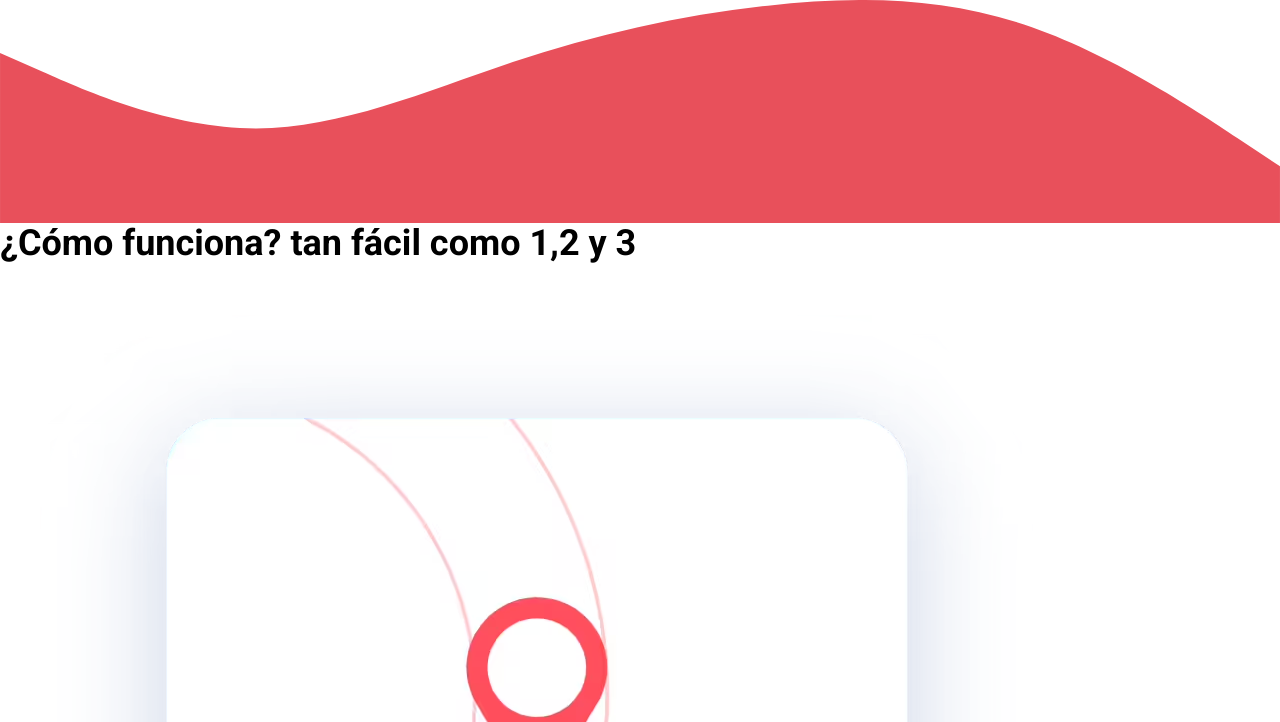
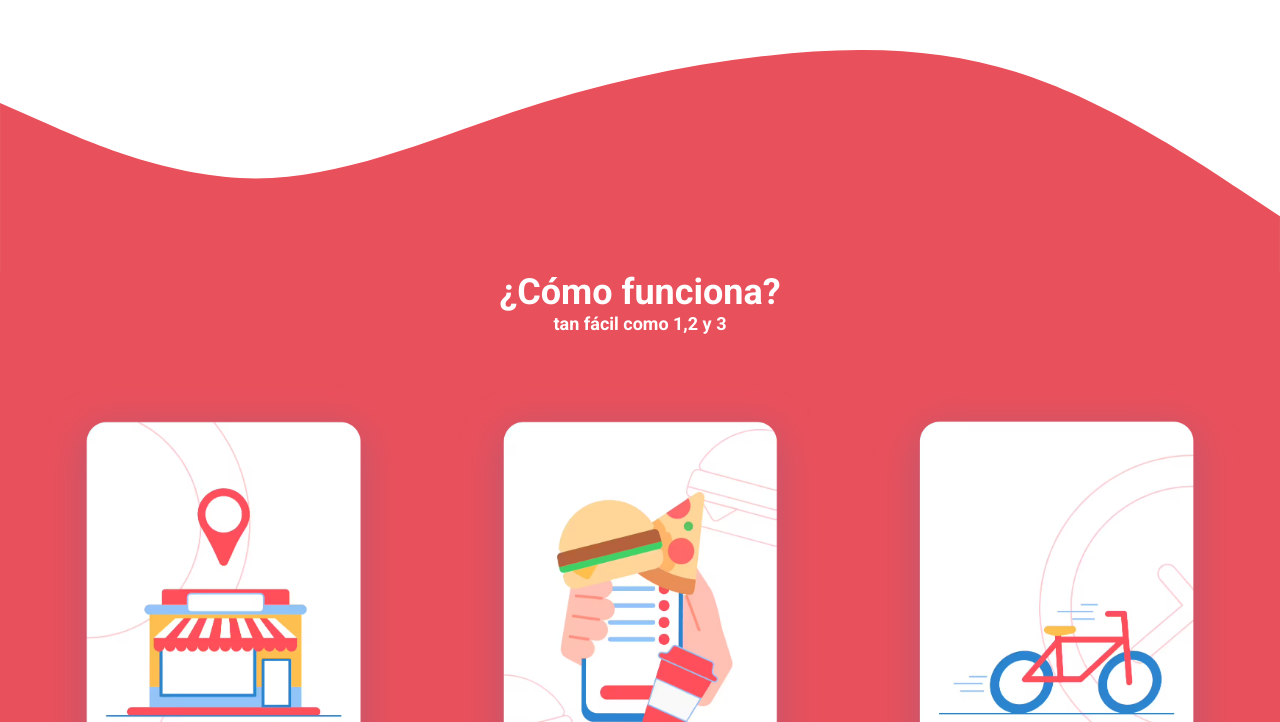
Before and after one commit to LuisMarioSolano/delivery-app, a website: page index.html in a window 1280 px wide. Shown: the part 778-1500 px from the top of the page. Drawn offline with Linux system fonts and the light colour scheme.

Commit message:
Style for .pasos

```diff
--- a/index.html
+++ b/index.html
@@ -71,7 +71,7 @@
     <section class="pasos">
         <img class="pasos__wave" src="build/img/wave.svg" alt="imagen wave">
         <div class="pasos__contenido">
-            <h2>¿Cómo funciona? <span>tan fácil como 1,2 y 3</span></h2>
+            <h2 class="pasos__heading">¿Cómo funciona? <span class="pasos__heading--descripcion">tan fácil como 1,2 y 3</span></h2>
             <div class="pasos__grid contenedor">
                 <div class="pasos__paso">
                     <picture>
--- a/src/scss/pasos/_pasos.scss
+++ b/src/scss/pasos/_pasos.scss
@@ -1,2 +1,33 @@
 @use 'base/variables' as v;
 @use 'base/mixins' as m;
+
+.pasos {
+    margin-top: 5rem;
+
+    &__wave {
+        margin-bottom: -1px;
+    }
+    &__contenido {
+        background-color: v.$primario;
+    }
+    &__heading {
+        text-align: center;
+        color: v.$blanco;
+        &--descripcion {
+            font-size: 1.8rem;
+            display: block;
+        }
+    }
+    &__grid {
+        @include m.tablet {
+            @include m.grid(3, v.$separacion);
+        }
+    }
+    &__imagen {
+        transition-property: transform;
+        transition-duration: 300ms;
+        &:hover {
+            transform: rotate(-4deg) scale(1.1);
+        }
+    }
+}
```
Also changed, not shown: build/css/app.css, 1 other file.
